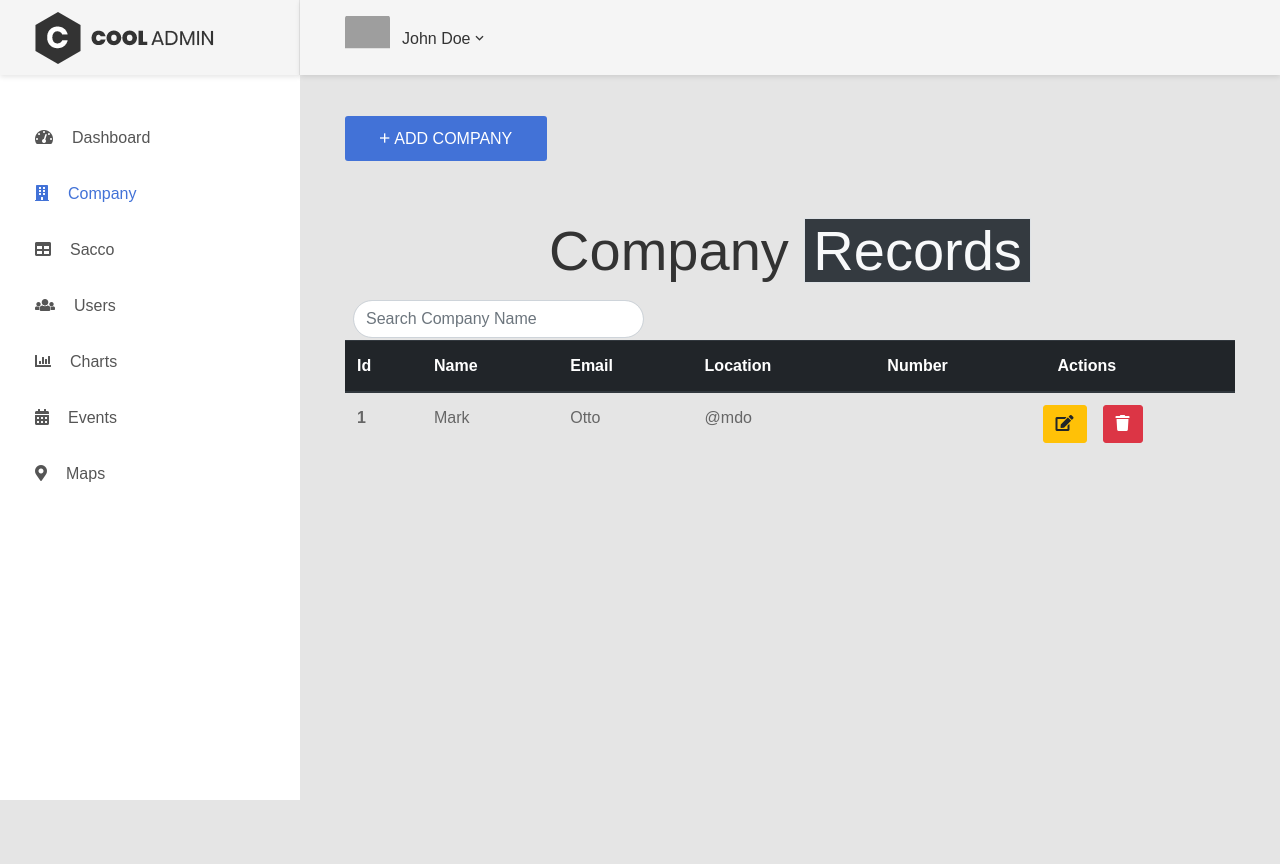
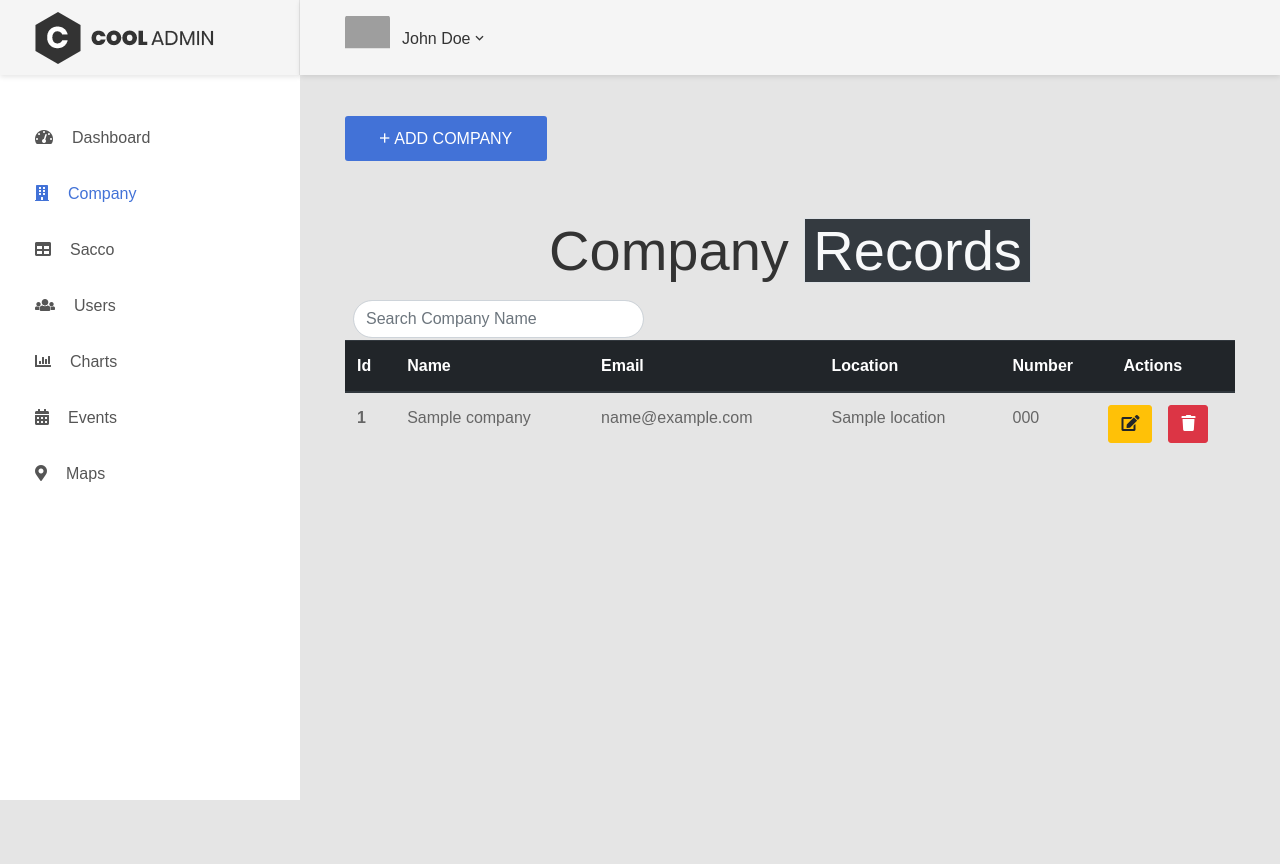
Before and after one commit to michaelmurwayi/dashboard, a Django app: template web/templates/super-admin/companies.html in a window 1280 px wide. Run offline with Django 3.2, Linux system fonts and the light colour scheme; the template is opened without the code that fills it: most values are stand-ins (such as "Sample title", 1, 10 or a date in 2020); some libraries are stand-ins or nearby versions; grey boxes are pictures that could not be loaded.

Commit message:
ft-super-admin-company:Loop through company data and display in table

```diff
--- a/web/templates/super-admin/companies.html
+++ b/web/templates/super-admin/companies.html
@@ -229,12 +229,13 @@
                             </tr>
                           </thead>
                           <tbody>
+                            {% for  company in companies%}
                             <tr>
-                              <th scope="row">1</th>
-                              <td>Mark</td>
-                              <td>Otto</td>
-                              <td>@mdo</td>
-                              <td></td>
+                              <th scope="row">{{ company.id }}</th>
+                              <td>{{ company.name }}</td>
+                              <td>{{ company.email }}</td>
+                              <td>{{ company.location }}</td>
+                              <td>{{ company.phonenumber }}</td>
                               <td>
                                 <div class="row">
                                     <button class="btn btn-warning"><i class="fa fa-pencil-square-o" aria-hidden="true"></i></button>
@@ -242,6 +243,7 @@
                                 </div>
                               </td>
                             </tr>
+                            {% endfor %}
                           </tbody>
                         </table>
                       </div>
```
